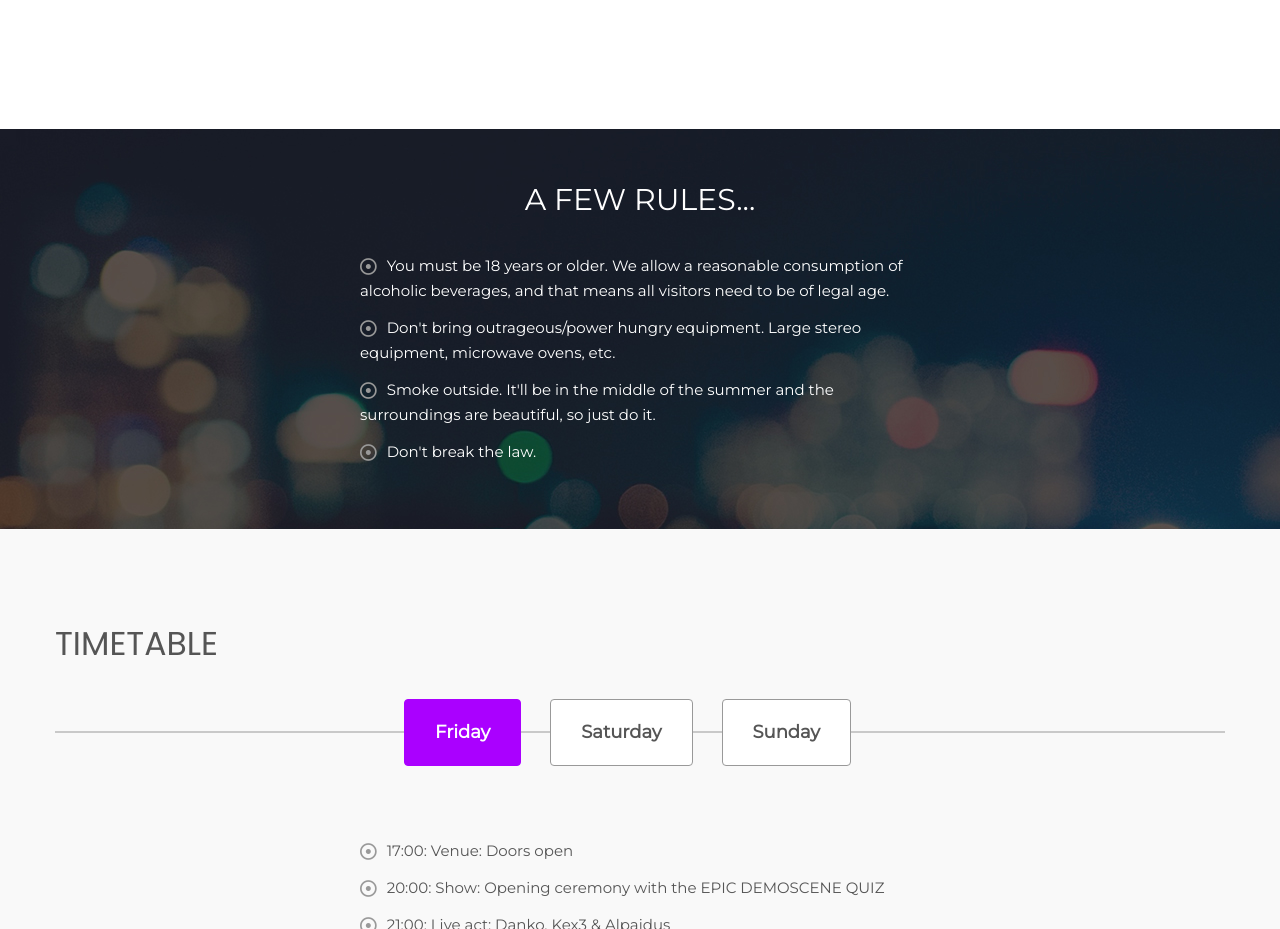
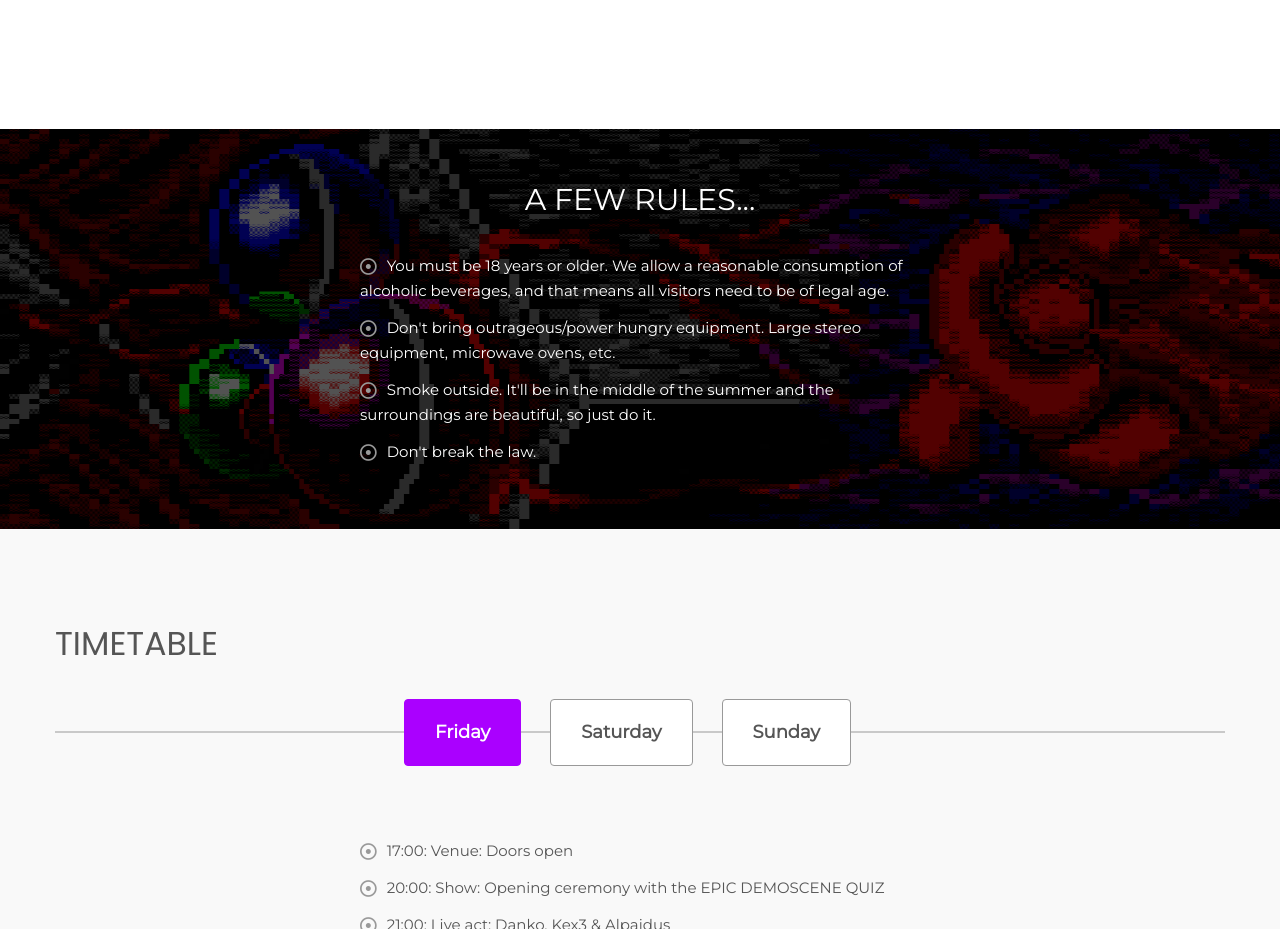
Before and after one commit to MrTimpi/edison, a website: page public/index.html in a window 1280 px wide. Shown: the part 3120-4049 px from the top of the page. Drawn offline with Linux system fonts and the light colour scheme; some packages are replaced by stand-ins of ours.

Commit message:
changed bg

```diff
--- a/public/style.css
+++ b/public/style.css
@@ -1013,7 +1013,7 @@ a.btn-def.bnt-2.big {
 }
 
 .rule-text {
-    background: rgba(0, 0, 0, 0) url("img/bg/video-bg.jpg") no-repeat scroll center center;
+    background: rgba(0, 0, 0, 0) url("img/bg/bleedingheart.png") no-repeat scroll center center;
     background-size: cover;
     height: 100%;
     left: 0;
```
Also changed, not shown: public/img/bg/bleedingheart.png (added).
